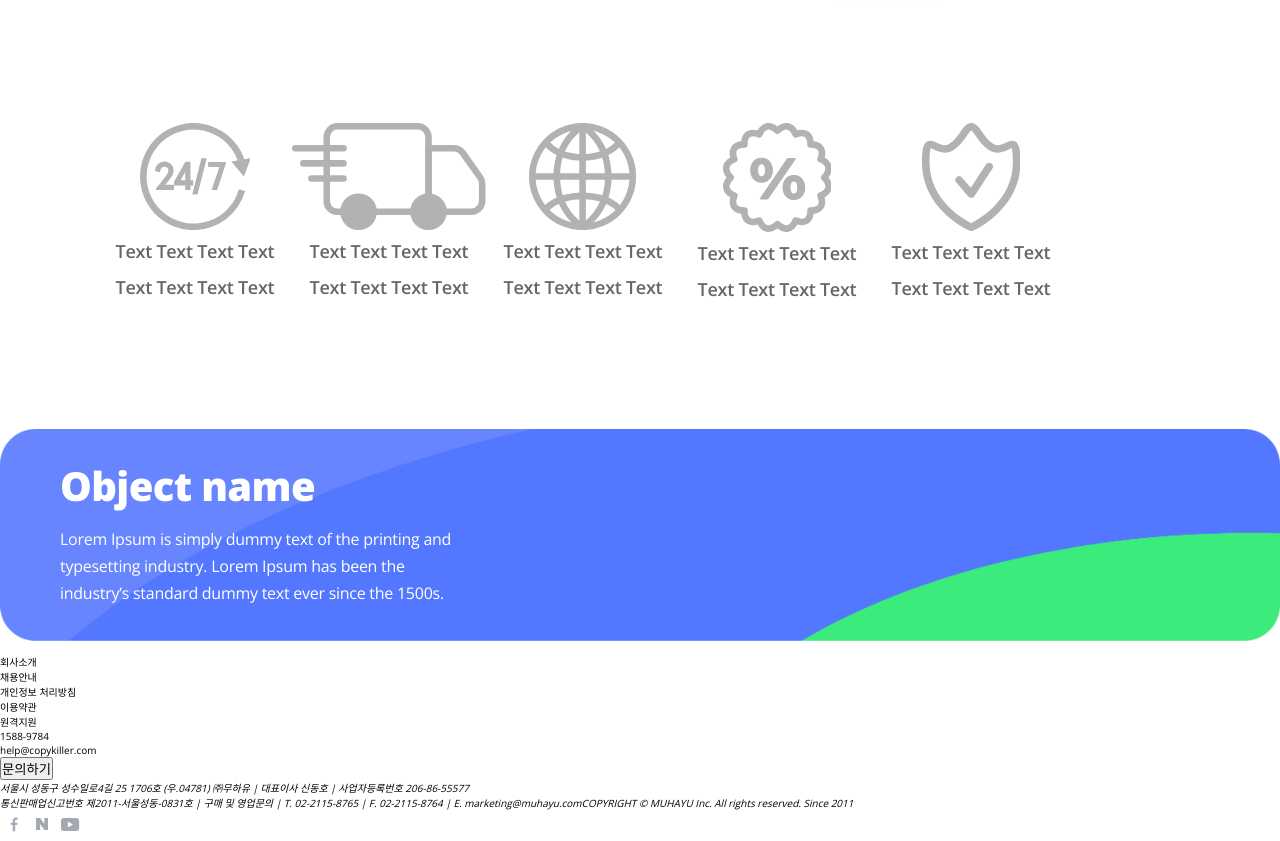
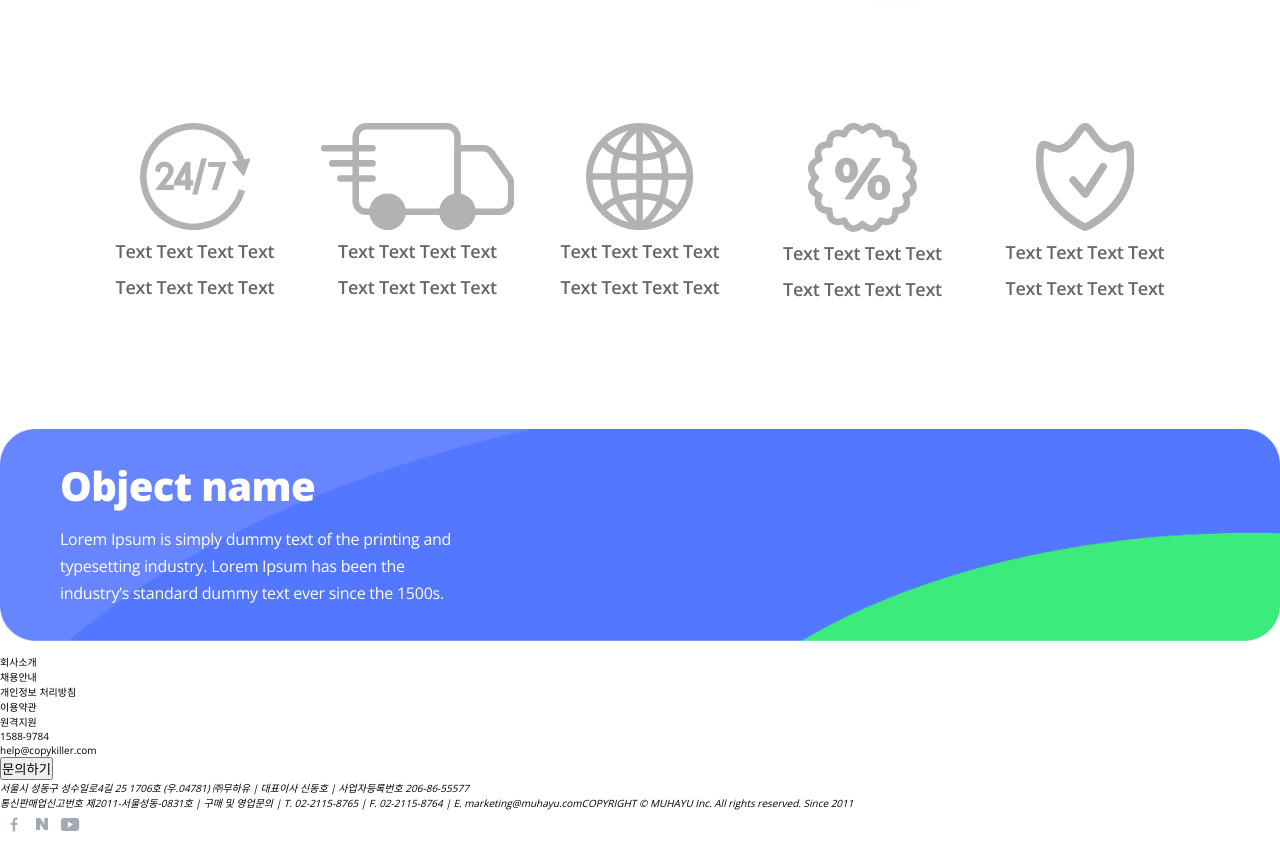
Before and after one commit to devSujinKim/clone-single-page, a Next.js app: page / in a window 1280 px wide. Shown: the part 1180-2021 px from the top of the page. Built offline with nearby package versions, Linux system fonts and the light colour scheme.

Commit message:
스타일 추가

```diff
--- a/src/containers/index/_comps/Contents/IconTypo/index.js
+++ b/src/containers/index/_comps/Contents/IconTypo/index.js
@@ -49,7 +49,7 @@ const ITEMS = [
 
 const IconTypo = () => (
   <div css={container}>
-    <ul css={{ display: 'flex' }}>
+    <ul css={{ display: 'flex', justifyContent: ' space-between' }}>
       {ITEMS.map(({ icon, text }, index) => (
         <li css={item} key={index}>
           <div>{icon}</div>
```
